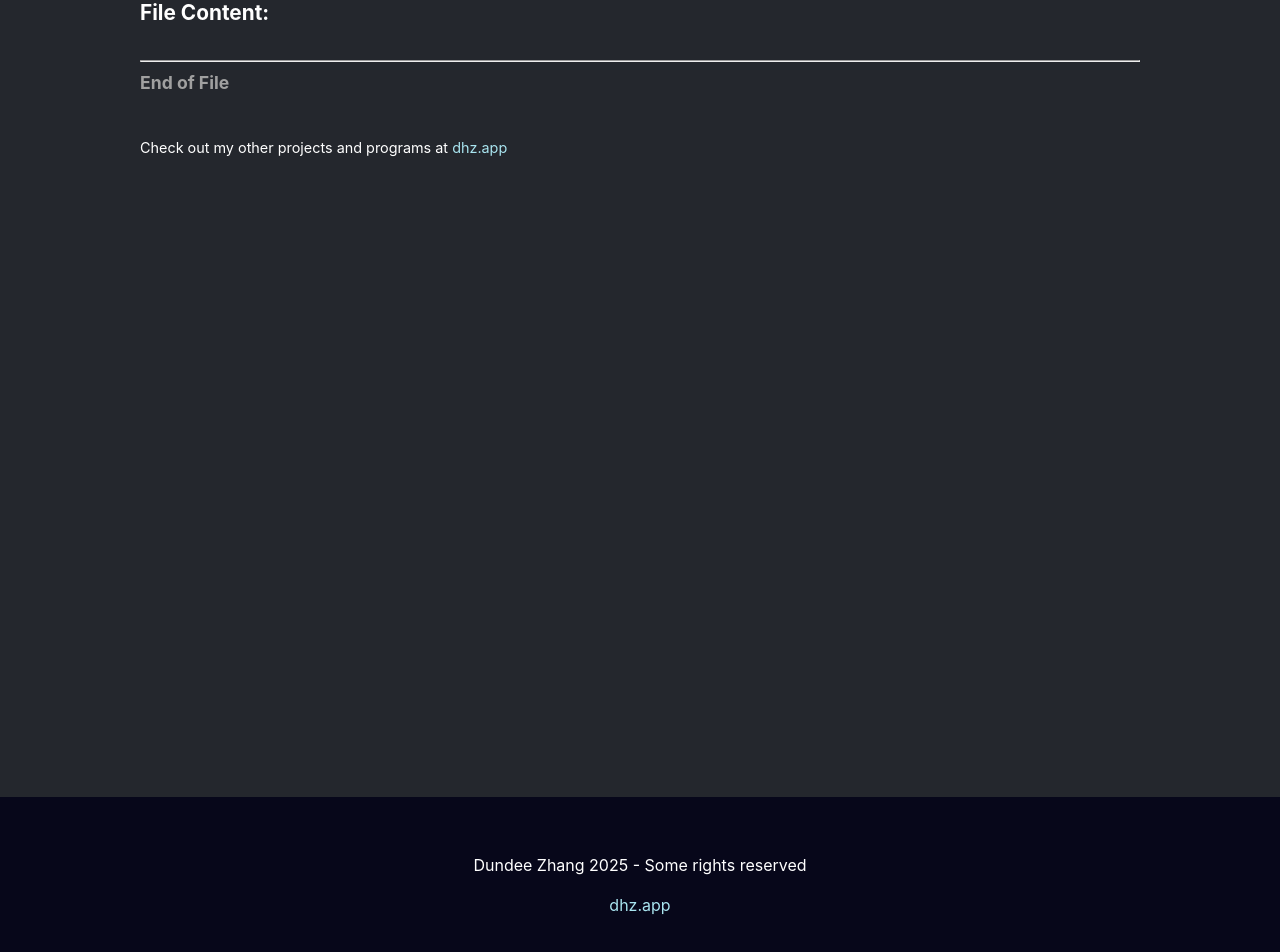
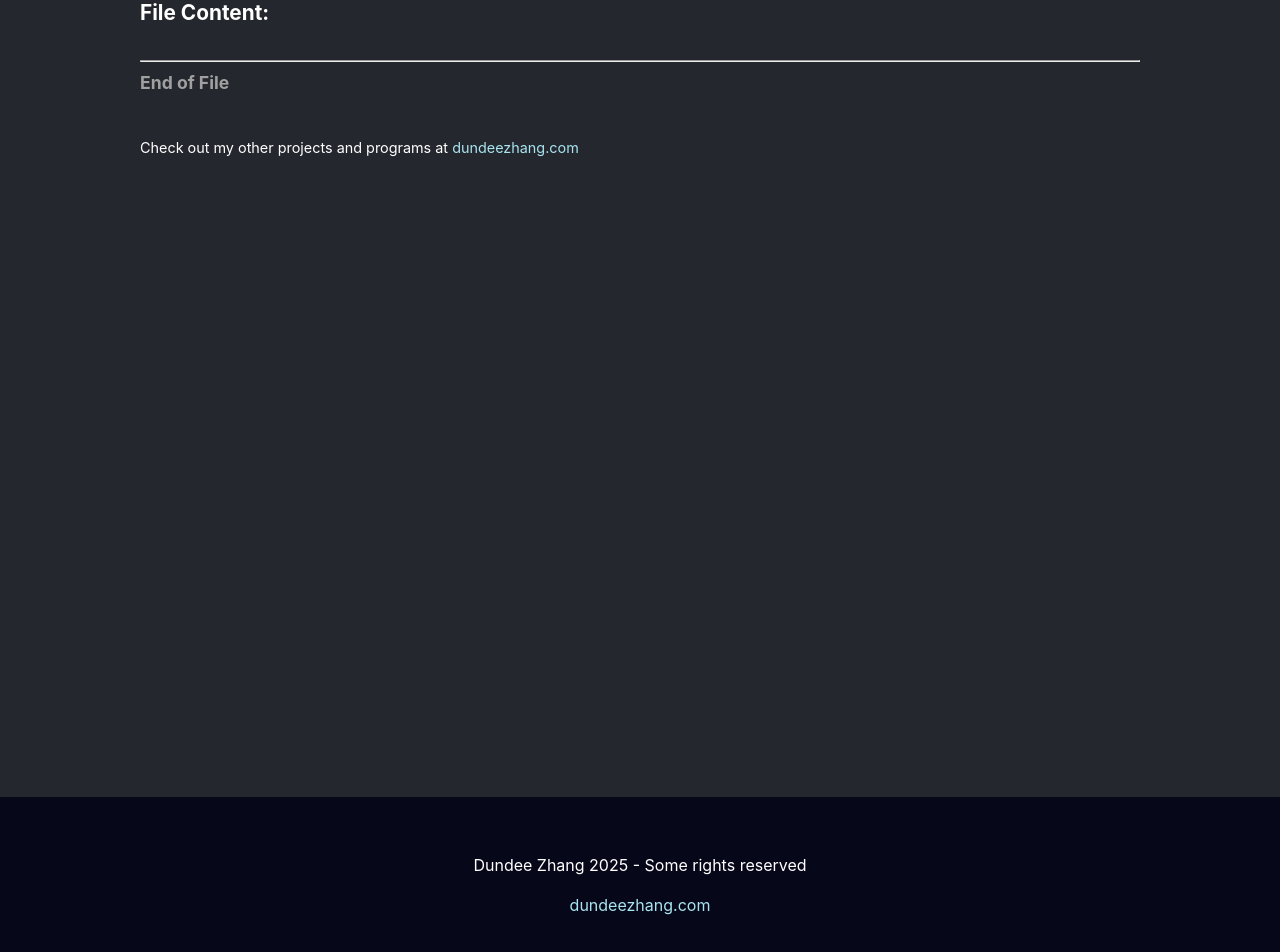
Before and after one commit to dundeezhang/readmd, a React (Vite) app: page / in a window 1280 px wide. Shown: the part 320-1272 px from the top of the page. Built offline with nearby package versions, Linux system fonts and the light colour scheme.

Commit message:
fix home link

```diff
--- a/src/App.jsx
+++ b/src/App.jsx
@@ -65,13 +65,13 @@
           <h3 className="endoffile">End of File</h3>
           <p>
             Check out my other projects and programs at{" "}
-            <a href="https://dhz.app">dhz.app</a>{" "}
+            <a href="https://dundeezhang.com">dundeezhang.com</a>{" "}
           </p>
         </div>
       </div>
       <footer>
         <p>Dundee Zhang 2025 - Some rights reserved</p>
-        <a href="https://dhz.app">dhz.app</a>
+        <a href="https://dundeezhang.com">dundeezhang.com</a>
       </footer>
     </div>
   );
```
